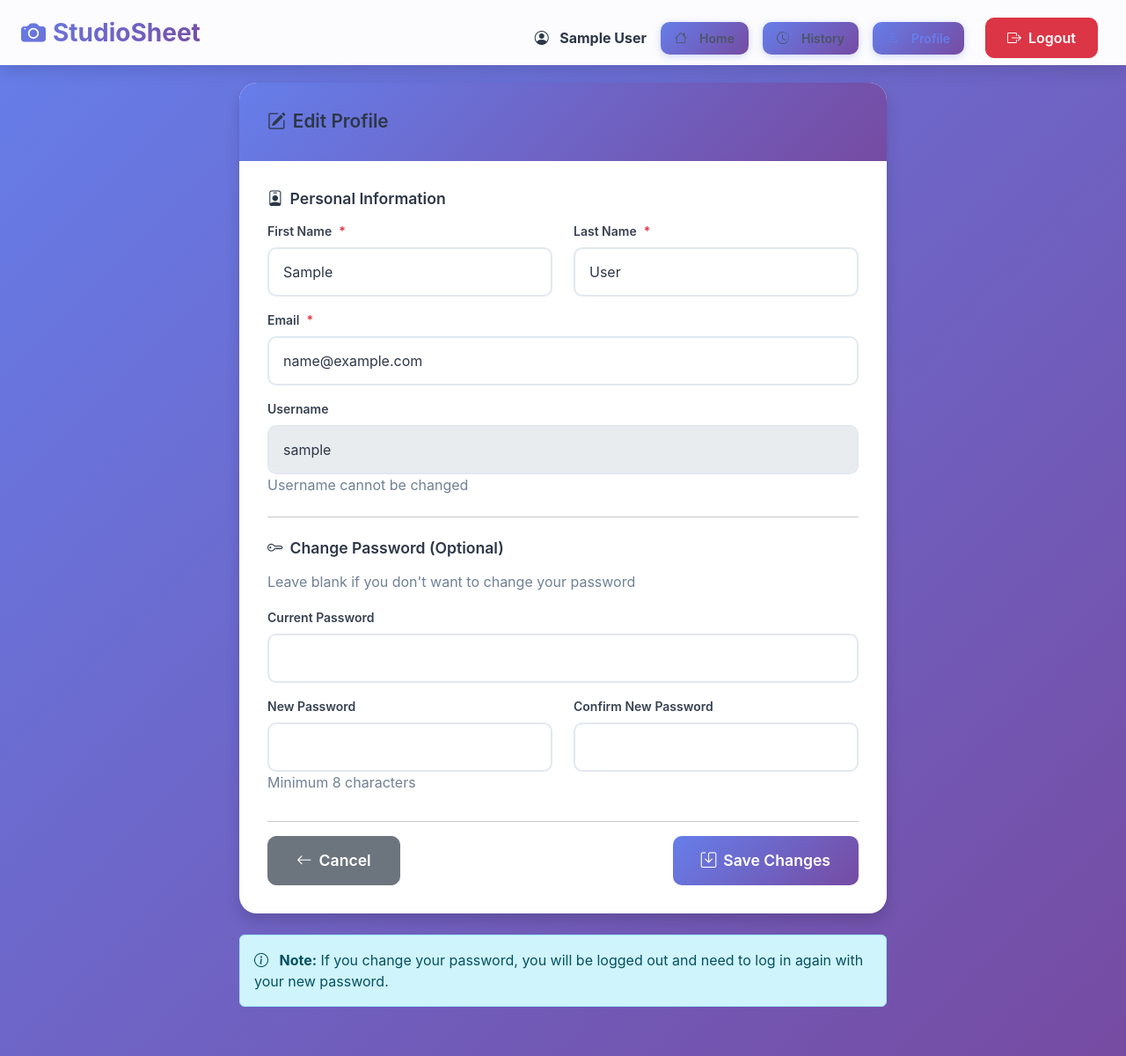
After one commit to erwaqarmalik/studio_sheet, a Django app: page /profile/edit/ in a window 1280 px wide. The commit adds this page. Shown: the whole page at 88% size. Run offline with Django 5.2, Linux system fonts and the light colour scheme; the visitor is signed in with stand-in values (Sample User, id 1); parts of the project's set-up code (start-up, migrations or seed data) failed here and were passed over.

Commit message:
Add edit profile functionality - users can update personal info and password

```diff
--- a/generator/auth_views.py
+++ b/generator/auth_views.py
@@ -129,6 +129,96 @@ def profile(request: HttpRequest) -> HttpResponse:
     }
 
     return render(request, 'generator/profile.html', context)
+
+
+@login_required
+def edit_profile(request: HttpRequest) -> HttpResponse:
+    """
+    Edit user profile.
+
+    Args:
+        request: Django HTTP request
+
+    Returns:
+        Rendered edit profile page or redirect on success
+    """
+    user = request.user
+
+    if request.method == 'POST':
+        first_name = request.POST.get('first_name', '').strip()
+        last_name = request.POST.get('last_name', '').strip()
+        email = request.POST.get('email', '').strip()
+        current_password = request.POST.get('current_password', '')
+        new_password = request.POST.get('new_password', '')
+        new_password_confirm = request.POST.get('new_password_confirm', '')
+
+        errors = []
+
+        # Validate basic info
+        if not first_name:
+            errors.append('First name is required.')
+
+        if not last_name:
+            errors.append('Last name is required.')
+
+        if not email:
+            errors.append('Email is required.')
+        elif User.objects.filter(email=email).exclude(id=user.id).exists():
+            errors.append('Email already exists.')
+
+        # Validate password change if provided
+        if new_password or new_password_confirm or current_password:
+            if not current_password:
+                errors.append('Current password is required to change password.')
+            elif not user.check_password(current_password):
+                errors.append('Current password is incorrect.')
+            elif not new_password:
+                errors.append('New password is required.')
+            elif len(new_password) < 8:
+                errors.append('New password must be at least 8 characters long.')
+            elif new_password != new_password_confirm:
+                errors.append('New passwords do not match.')
+
+        if errors:
+            for error in errors:
+                messages.error(request, error)
+        else:
+            try:
+                # Update basic info
+                user.first_name = first_name
+                user.last_name = last_name
+                user.email = email
+
+                # Update password if provided
+                if new_password:
+                    user.set_password(new_password)
+                    messages.success(request, 'Password updated successfully. Please login again.')
+
+                user.save()
+
+                # Log activity
+                AdminActivity.objects.create(
+                    action_type='admin_action',
+                    user=user,
+                    ip_address=request.META.get('REMOTE_ADDR'),
+                    details={'action': 'profile_updated', 'description': f'Updated profile: {user.username}'}
+                )
+
+                if new_password:
+                    # Re-authenticate if password changed
+                    return redirect('generator:login')
+                else:
+                    messages.success(request, 'Profile updated successfully!')
+                    return redirect('generator:profile')
+
+            except Exception as e:
+                messages.error(request, f'Error updating profile: {str(e)}')
+
+    context = {
+        'user': user,
+    }
+
+    return render(request, 'generator/edit_profile.html', context)
 
 
 @login_required
--- /dev/null
+++ b/generator/templates/generator/edit_profile.html
@@ -0,0 +1,190 @@
+{% load static %}
+<!DOCTYPE html>
+<html lang="en">
+<head>
+    <meta charset="UTF-8">
+    <meta name="viewport" content="width=device-width, initial-scale=1.0">
+    <title>Edit Profile - StudioSheet</title>
+
+    <!-- Bootstrap CSS -->
+    <link href="https://cdn.jsdelivr.net/npm/bootstrap@5.3.2/dist/css/bootstrap.min.css" rel="stylesheet">
+    <!-- Bootstrap Icons -->
+    <link rel="stylesheet" href="https://cdn.jsdelivr.net/npm/bootstrap-icons@1.11.0/font/bootstrap-icons.css">
+    <!-- Custom CSS -->
+    <link rel="stylesheet" href="{% static 'generator/style.css' %}">
+</head>
+<body>
+<!-- Navigation Bar -->
+<nav class="navbar navbar-expand-lg navbar-light sticky-top">
+    <div class="container-fluid px-4">
+        <a class="navbar-brand" href="{% url 'generator:index' %}">
+            <i class="bi bi-camera-fill me-2"></i>StudioSheet
+        </a>
+        <button class="navbar-toggler" type="button" data-bs-toggle="collapse" data-bs-target="#navbarNav">
+            <span class="navbar-toggler-icon"></span>
+        </button>
+        <div class="collapse navbar-collapse" id="navbarNav">
+            <ul class="navbar-nav ms-auto align-items-center">
+                {% if user.is_authenticated %}
+                    <li class="nav-item me-2">
+                        <span class="navbar-text">
+                            <i class="bi bi-person-circle me-2"></i>
+                            <strong>{{ user.first_name }} {{ user.last_name }}</strong>
+                        </span>
+                    </li>
+                    <li class="nav-item">
+                        <a class="nav-link" href="{% url 'generator:index' %}">
+                            <i class="bi bi-house me-2"></i>Home
+                        </a>
+                    </li>
+                    <li class="nav-item">
+                        <a class="nav-link" href="{% url 'generator:history' %}">
+                            <i class="bi bi-clock-history me-2"></i>History
+                        </a>
+                    </li>
+                    <li class="nav-item">
+                        <a class="nav-link active" href="{% url 'generator:profile' %}">
+                            <i class="bi bi-person me-2"></i>Profile
+                        </a>
+                    </li>
+                    <li class="nav-item ms-3">
+                        <a class="btn btn-danger btn-sm" href="{% url 'generator:logout' %}">
+                            <i class="bi bi-box-arrow-right me-2"></i>Logout
+                        </a>
+                    </li>
+                {% endif %}
+            </ul>
+        </div>
+    </div>
+</nav>
+
+<!-- Main Container -->
+<div class="container main-container">
+    <div class="row justify-content-center">
+        <div class="col-md-8">
+            <!-- Messages -->
+            {% if messages %}
+                {% for message in messages %}
+                    <div class="alert alert-{{ message.tags }} alert-dismissible fade show" role="alert">
+                        {{ message }}
+                        <button type="button" class="btn-close" data-bs-dismiss="alert"></button>
+                    </div>
+                {% endfor %}
+            {% endif %}
+
+            <!-- Edit Profile Card -->
+            <div class="card shadow">
+                <div class="card-header bg-primary text-white">
+                    <h4 class="mb-0">
+                        <i class="bi bi-pencil-square me-2"></i>Edit Profile
+                    </h4>
+                </div>
+                <div class="card-body">
+                    <form method="post" id="editProfileForm">
+                        {% csrf_token %}
+
+                        <h5 class="mb-3"><i class="bi bi-person-badge me-2"></i>Personal Information</h5>
+
+                        <div class="row">
+                            <div class="col-md-6 mb-3">
+                                <label for="first_name" class="form-label">First Name <span class="text-danger">*</span></label>
+                                <input type="text" class="form-control" id="first_name" name="first_name" value="{{ user.first_name }}" required>
+                            </div>
+
+                            <div class="col-md-6 mb-3">
+                                <label for="last_name" class="form-label">Last Name <span class="text-danger">*</span></label>
+                                <input type="text" class="form-control" id="last_name" name="last_name" value="{{ user.last_name }}" required>
+                            </div>
+                        </div>
+
+                        <div class="mb-3">
+                            <label for="email" class="form-label">Email <span class="text-danger">*</span></label>
+                            <input type="email" class="form-control" id="email" name="email" value="{{ user.email }}" required>
+                        </div>
+
+                        <div class="mb-3">
+                            <label for="username" class="form-label">Username</label>
+                            <input type="text" class="form-control" id="username" value="{{ user.username }}" disabled>
+                            <small class="form-text text-muted">Username cannot be changed</small>
+                        </div>
+
+                        <hr class="my-4">
+
+                        <h5 class="mb-3"><i class="bi bi-key me-2"></i>Change Password (Optional)</h5>
+                        <p class="text-muted small">Leave blank if you don't want to change your password</p>
+
+                        <div class="mb-3">
+                            <label for="current_password" class="form-label">Current Password</label>
+                            <input type="password" class="form-control" id="current_password" name="current_password">
+                        </div>
+
+                        <div class="row">
+                            <div class="col-md-6 mb-3">
+                                <label for="new_password" class="form-label">New Password</label>
+                                <input type="password" class="form-control" id="new_password" name="new_password" minlength="8">
+                                <small class="form-text text-muted">Minimum 8 characters</small>
+                            </div>
+
+                            <div class="col-md-6 mb-3">
+                                <label for="new_password_confirm" class="form-label">Confirm New Password</label>
+                                <input type="password" class="form-control" id="new_password_confirm" name="new_password_confirm" minlength="8">
+                            </div>
+                        </div>
+
+                        <hr>
+
+                        <div class="d-flex justify-content-between">
+                            <a href="{% url 'generator:profile' %}" class="btn btn-secondary">
+                                <i class="bi bi-arrow-left me-2"></i>Cancel
+                            </a>
+                            <button type="submit" class="btn btn-primary">
+                                <i class="bi bi-save me-2"></i>Save Changes
+                            </button>
+                        </div>
+                    </form>
+                </div>
+            </div>
+
+            <div class="alert alert-info mt-4">
+                <i class="bi bi-info-circle me-2"></i>
+                <strong>Note:</strong> If you change your password, you will be logged out and need to log in again with your new password.
+            </div>
+        </div>
+    </div>
+</div>
+
+<!-- Bootstrap JS -->
+<script src="https://cdn.jsdelivr.net/npm/bootstrap@5.3.2/dist/js/bootstrap.bundle.min.js"></script>
+
+<!-- Password Match Validation -->
+<script>
+document.getElementById('editProfileForm').addEventListener('submit', function(e) {
+    const newPassword = document.getElementById('new_password').value;
+    const newPasswordConfirm = document.getElementById('new_password_confirm').value;
+    const currentPassword = document.getElementById('current_password').value;
+
+    // If any password field is filled, validate all password fields
+    if (newPassword || newPasswordConfirm || currentPassword) {
+        if (!currentPassword) {
+            e.preventDefault();
+            alert('Current password is required to change password.');
+            return false;
+        }
+
+        if (newPassword !== newPasswordConfirm) {
+            e.preventDefault();
+            alert('New passwords do not match!');
+            return false;
+        }
+
+        if (newPassword && newPassword.length < 8) {
+            e.preventDefault();
+            alert('New password must be at least 8 characters long!');
+            return false;
+        }
+    }
+});
+</script>
+
+</body>
+</html>
--- a/generator/urls.py
+++ b/generator/urls.py
@@ -4,7 +4,7 @@ URL configuration for passport photo generator.
 from django.urls import path
 from .views import index
 from .auth_views import (
-    user_login, user_logout, history, profile,
+    user_login, user_logout, history, profile, edit_profile,
     soft_delete_generation, admin_dashboard, generation_status,
     create_user, manage_users
 )
@@ -18,6 +18,7 @@ urlpatterns = [
     path("logout/", user_logout, name="logout"),
     path("history/", history, name="history"),
     path("profile/", profile, name="profile"),
+    path("profile/edit/", edit_profile, name="edit_profile"),
     path("admin/dashboard/", admin_dashboard, name="admin_dashboard"),
     path("admin/users/", manage_users, name="manage_users"),
     path("admin/users/create/", create_user, name="create_user"),
```
Also changed, not shown: generator/templates/generator/profile.html (+20 -3 lines).
